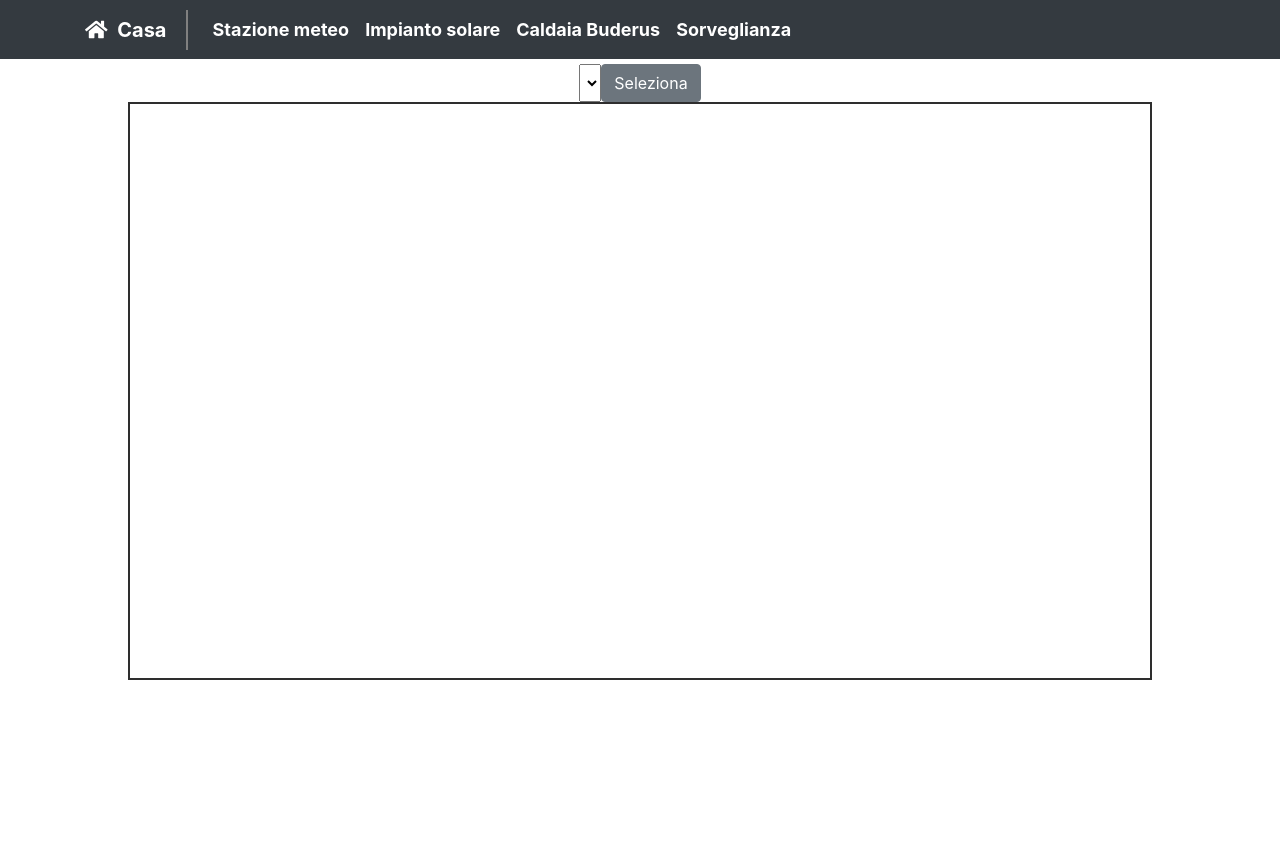
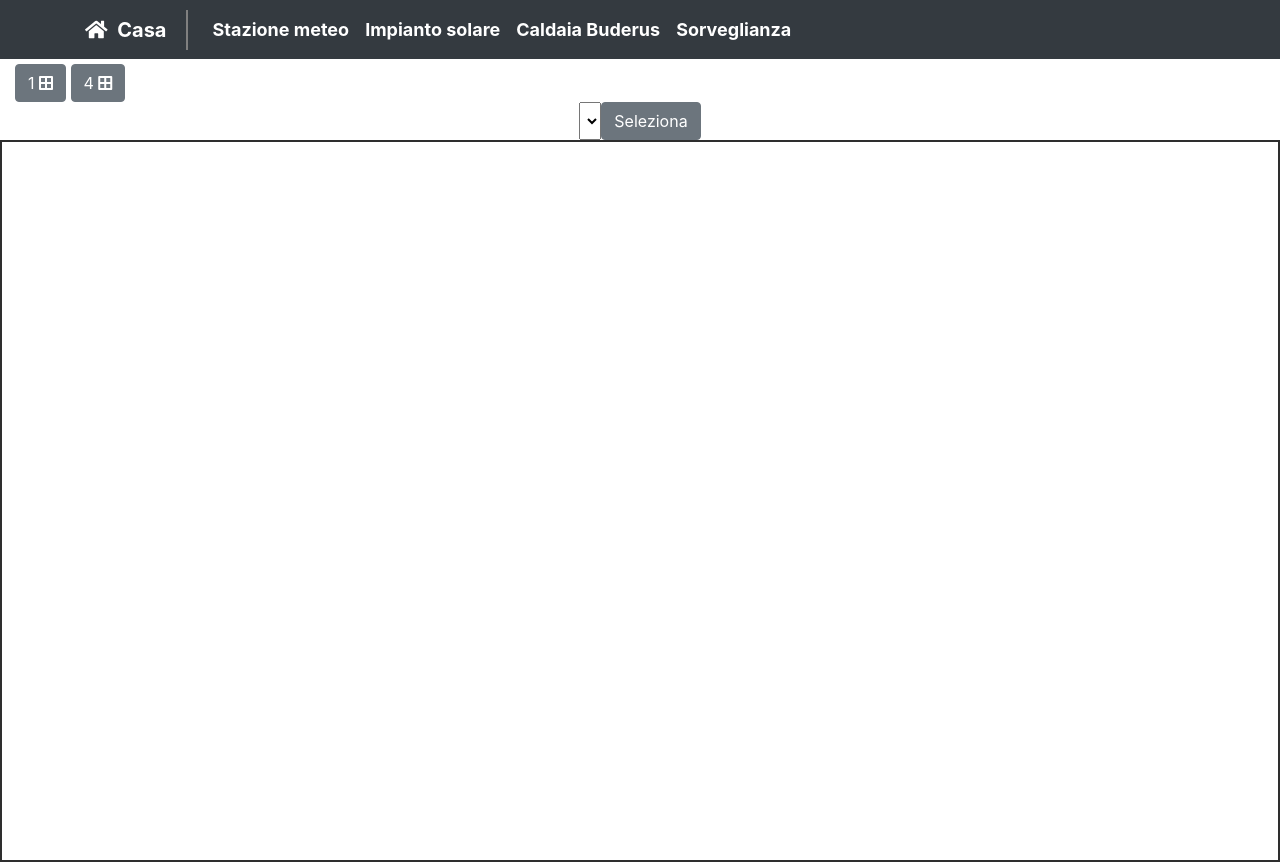
Before and after one commit to FabrizioSandri/SmartHome, a Flask app: template templates/surveillance.html in a window 1280 px wide. Before the commit the page ends 680 px from the top, so only its background shows below. Run offline with Flask 2, Linux system fonts and the light colour scheme; the template is opened without the code that fills it, so the values that code supplies are empty; parts of the project's set-up code (start-up, migrations or seed data) failed here and were passed over; some libraries are stand-ins or nearby versions.

Commit message:
surveillance grid select

```diff
--- a/static/css/surveillance.css
+++ b/static/css/surveillance.css
@@ -4,7 +4,6 @@
 
 .cameraview {
     border: 2px solid rgb(46, 46, 46);
-    margin-bottom: 5em;
 }
 
 @media only screen and  (max-width: 43em) {
--- a/templates/surveillance.html
+++ b/templates/surveillance.html
@@ -7,7 +7,7 @@
         <script src="https://maxcdn.bootstrapcdn.com/bootstrap/4.0.0/js/bootstrap.min.js" integrity="sha384-JZR6Spejh4U02d8jOt6vLEHfe/JQGiRRSQQxSfFWpi1MquVdAyjUar5+76PVCmYl" crossorigin="anonymous"></script>
 
         <link rel="stylesheet" href="https://maxcdn.bootstrapcdn.com/bootstrap/4.0.0/css/bootstrap.min.css" integrity="sha384-Gn5384xqQ1aoWXA+058RXPxPg6fy4IWvTNh0E263XmFcJlSAwiGgFAW/dAiS6JXm" crossorigin="anonymous">
-        <link rel="stylesheet" href="https://use.fontawesome.com/releases/v5.7.0/css/all.css" integrity="sha384-lZN37f5QGtY3VHgisS14W3ExzMWZxybE1SJSEsQp9S+oqd12jhcu+A56Ebc1zFSJ" crossorigin="anonymous">
+        <link rel="stylesheet" href="https://use.fontawesome.com/releases/v5.9.0/css/all.css" crossorigin="anonymous">
         <link rel= "stylesheet" type= "text/css" href= "{{ url_for('static',filename='css/navbar.css') }}">
         <link rel= "stylesheet" type= "text/css" href= "{{ url_for('static',filename='css/surveillance.css') }}">
 
@@ -44,11 +44,22 @@
             /**
              * Dynamically generate the camera layout with a total of "numCameras" cameras
              */
-            function generateCameraLayout(numCameras){
+            function generateCameraLayout(rows, cols){
                 let containerDiv = document.getElementById("mainContainer");
+                containerDiv.innerHTML = '';
 
+                for (let row = 0; row < rows; row++) {
+                    let rowDiv = document.createElement("div");
+                    rowDiv.classList.add("row", "justify-content-center");
 
-                for (let id = 0; id < numCameras; id++) {
+                    containerDiv.appendChild(rowDiv);
+
+                    for (let col = 0; col < cols; col++) {
+                        let colDiv = document.createElement("div");
+                        colDiv.classList.add("col");
+
+                        let id = row*cols + col; // the id is given by the number of cells already added
+
                         let row1Div = document.createElement("div");
                         let row2Div = document.createElement("div");
 
@@ -63,23 +74,37 @@
                         btnView.onclick = () => switchCamera(id);
                         btnView.classList.add("btn", "btn-secondary");
 
-                    let cameraView = document.createElement("img");
+                        var cameraView = document.createElement("img");
                         cameraView.id = `camera${id}`;
-                    cameraView.src = "";
+                        cameraView.src = "static/empty.png";
                         cameraView.alt = "";
+                        cameraView.style.width = "100%";
                         cameraView.classList.add("cameraview");
                         cameraView.onerror = () => cameraView.src='static/empty.png';
 
-                    containerDiv.appendChild(row1Div);
-                    containerDiv.appendChild(row2Div);
+                        rowDiv.appendChild(colDiv);
+
+                        // the select button on the second line will be at the bottom
+                        if (row == 1){
+                            colDiv.appendChild(row2Div);
+                            colDiv.appendChild(row1Div);
+                        }else{
+                            colDiv.appendChild(row1Div);
+                            colDiv.appendChild(row2Div);
+                        }
+
                         row1Div.appendChild(selectCamera);
                         row1Div.appendChild(btnView);
                         row2Div.appendChild(cameraView);
 
-
                         generateCameraSelector(id);
                     }
+                }
 
+                // if a single camera reduce the size of the box
+                if (rows==1 && cols==1 && window.matchMedia("(min-width: 43em)").matches){
+                    cameraView.style.width = "80%";
+                }
 
             }
 
@@ -89,13 +114,24 @@
         <!-- Nav Bar -->
         {% include "navBar.html" %}
 
+        <div class="container-fluid">
+            <button type="button" class="btn btn-secondary" onclick="generateCameraLayout(1,1)">
+                1 <span class="fas fa-border-all"></span>
+            </button>
+
+            <button type="button" class="btn btn-secondary" onclick="generateCameraLayout(2,2)">
+                4 <span class="fas fa-border-all"></span>
+            </button>
+        </div>
+
+
         <!-- Main container -->
         <div class="container-fluid" id="mainContainer">
 
         </div>
 
         <script>
-            generateCameraLayout(1);
+            generateCameraLayout(1,1);
         </script>
 
     </body>
```
Lines whose indentation alone changed are shown as unchanged.
